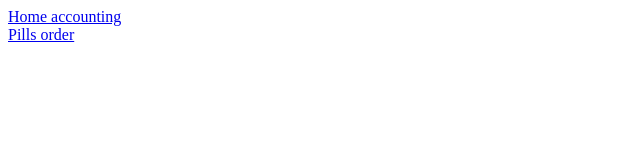
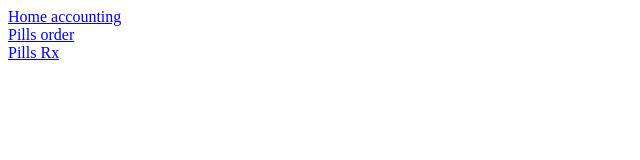
Before and after one commit to spamfro/spamfro.github.io, a plain HTML site: page index.html in a window 1280 px wide. Shown: the full height of the page, 0-640 px from the left. Drawn offline with Linux system fonts and the light colour scheme.

Commit message:
Update index.html

```diff
--- a/index.html
+++ b/index.html
@@ -32,6 +32,7 @@
     <ul class="no-bullets">
       <li><a href="./sheets-js">Home accounting</a></li>
       <li><a href="./pills-order">Pills order</a></li>
+      <li><a href="./pills-rx">Pills Rx</a></li>
     </ul>
   </body>
 </html>
```
